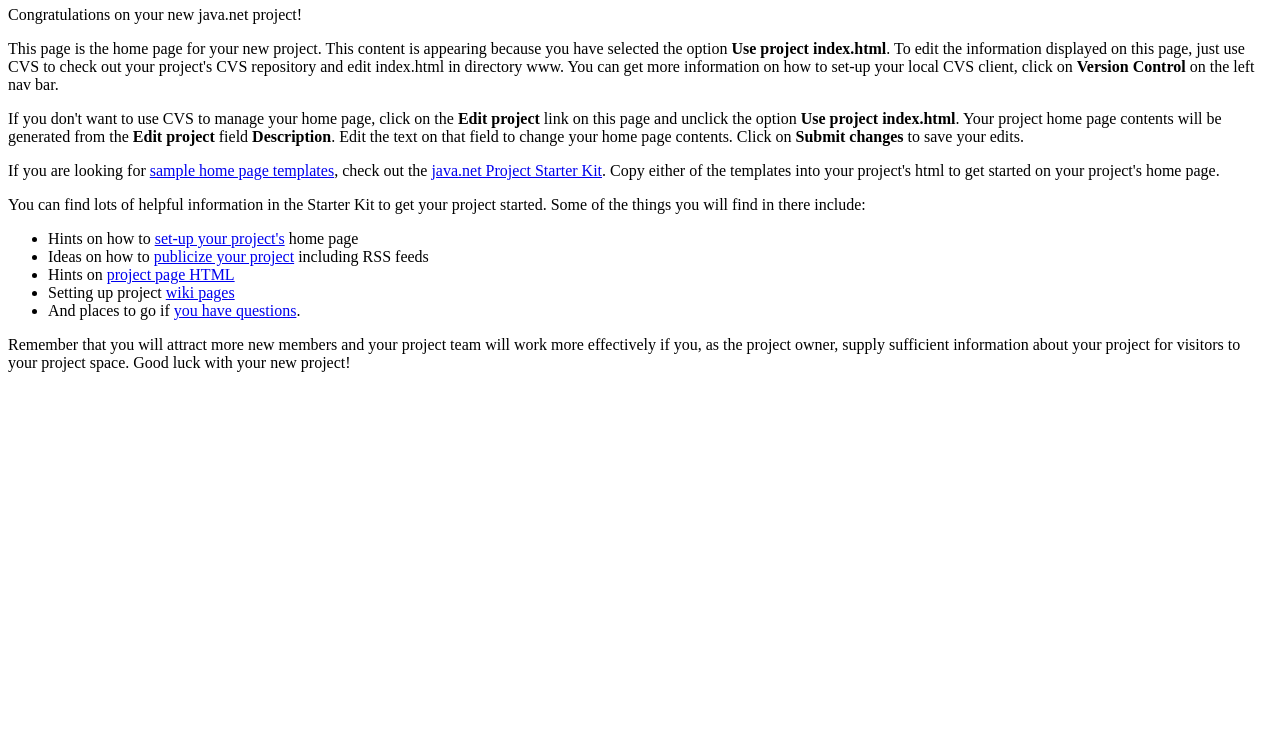
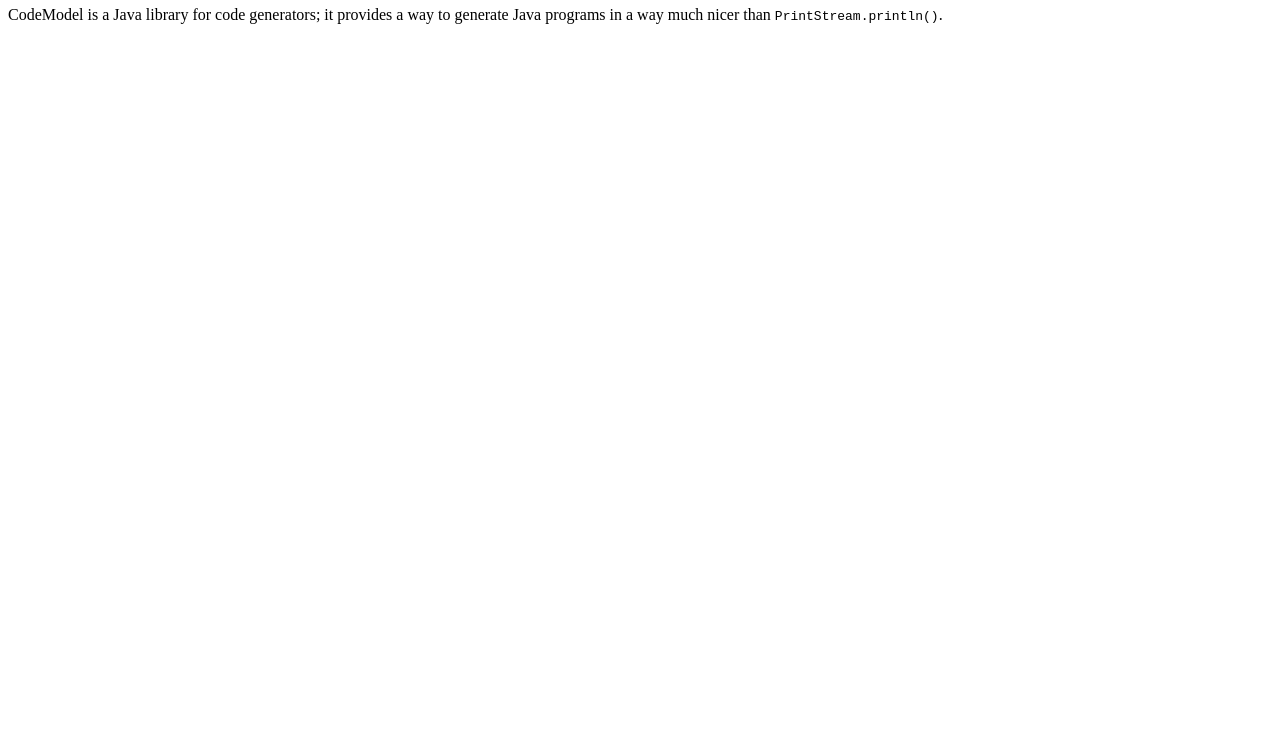
Before and after one commit to UnquietCode/JCodeModel, a plain HTML site: page trunk/www/index.html in a window 1280 px wide. Shown: the part 60-800 px from the top of the page. Drawn offline with Linux system fonts and the light colour scheme.

Commit message:
committing
git-svn-id: https://svn.java.net/svn/codemodel~svn@2 1b0cd94c-d507-0410-907c-c8211361794a

```diff
--- a/trunk/www/index.html
+++ b/trunk/www/index.html
@@ -1,44 +1,13 @@
 <html>
 <head>
-<title>Project Home Page</title>
+<title>CodeModel</title>
 <meta http-equiv="Content-Type" content="text/html; charset=iso-8859-1">
 </head>
 
-<body bgcolor="#FFFFFF" text="#000000">
-<h1>Default project home page </h1>
-<p>Congratulations on your new java.net project! </p>
-<p>This page is the home page for your new project. This content is appearing
-  because you have selected the option <b>Use project index.html</b>. To edit
-  the information displayed on this page, just use CVS to check out your project's
-  CVS repository and edit index.html in directory www. You can get more information
-  on how to set-up your local CVS client, click on <b>Version Control</b> on the
-  left nav bar. </p>
-<p>If you don't want to use CVS to manage your home page, click on the <b>Edit
-  project</b> link on this page and unclick the option <b>Use project index.html</b>.
-  Your project home page contents will be generated from the <b>Edit project</b>
-  field <b>Description</b>. Edit the text on that field to change your home page
-  contents. Click on <b>Submit changes</b> to save your edits. </p>
-<p>If you are looking for <a href="https://java-net.dev.java.net/ProjectPages.html#templates">sample
-  home page templates</a>, check out the <a href="https://java-net.dev.java.net/ProjectPages.html">java.net
-  Project Starter Kit</a>. Copy either of the templates into your project's html
-  to get started on your project's home page. </p>
-<p>You can find lots of helpful information in the Starter Kit to get your project
-  started. Some of the things you will find in there include:</p>
-<ul>
-  <li>Hints on how to <a href="https://java-net.dev.java.net/ProjectPages.html#pages">set-up
-    your project's</a> home page</li>
-  <li>Ideas on how to <a href="https://java-net.dev.java.net/ProjectPages.html#publicity">publicize
-    your project</a> including RSS feeds</li>
-  <li>Hints on <a href="https://java-net.dev.java.net/pagedesign.html">project
-    page HTML</a></li>
-  <li>Setting up project <a href="https://java-net.dev.java.net/ProjectPages.html#wiki">wiki
-    pages</a></li>
-  <li>And places to go if <a href="https://java-net.dev.java.net/ProjectPages.html#feedback">you
-    have questions</a>.</li>
-</ul>
-<p>Remember that you will attract more new members and your project team will
-  work more effectively if you, as the project owner, supply sufficient information
-  about your project for visitors to your project space. Good luck with your new
-  project! </p>
+<body>
+<h1>CodeModel project</h1>
+<p>
+  CodeModel is a Java library for code generators; it provides a way to generate Java programs in a way much nicer than <tt>PrintStream.println()</tt>.
+</p>
 </body>
 </html>
```
